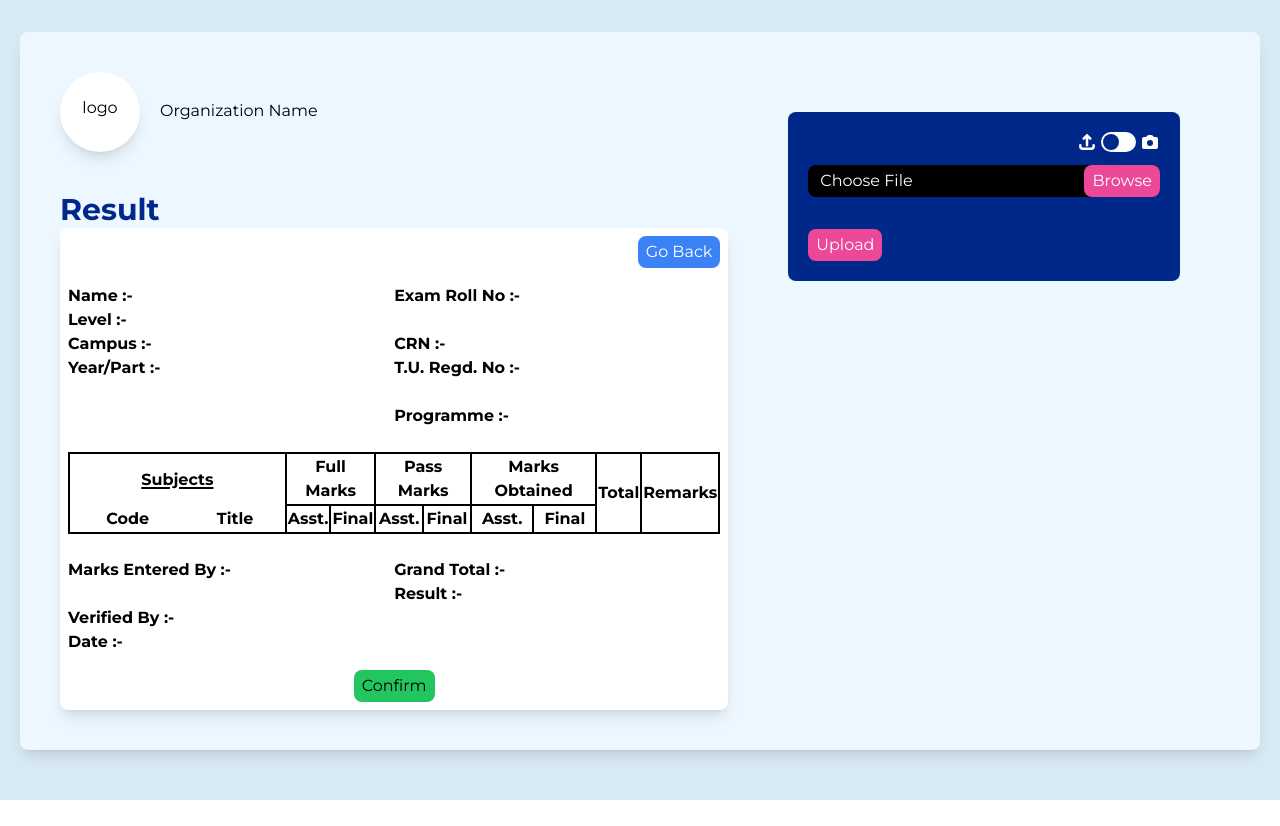
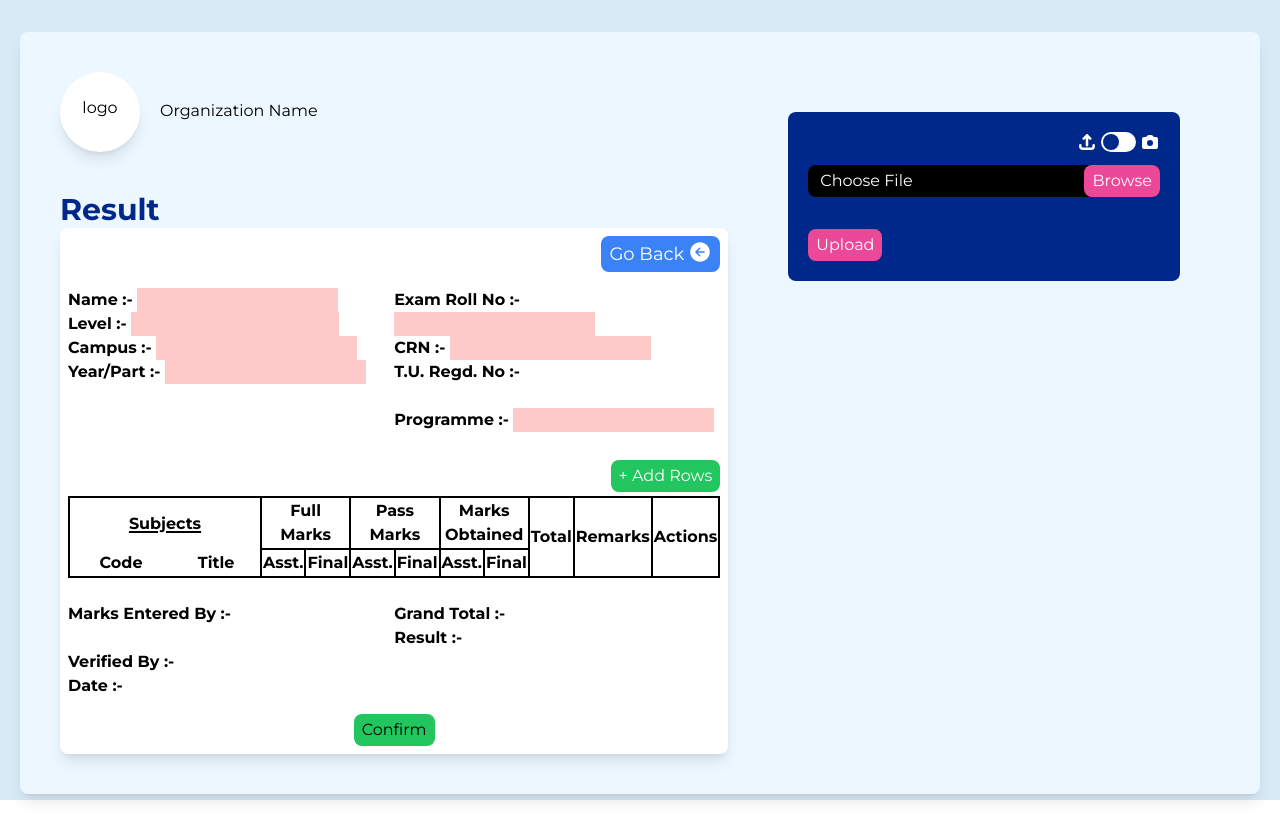
Before and after one commit to SumitShrestha11/ResultProcessing, a React (Create React App) app: page / in a window 1280 px wide. Both pictures are taken after a click on the button "Edit". Before the commit the page ends 800 px from the top, so only its background shows below. Built offline with nearby package versions, Linux system fonts and the light colour scheme.

Commit message:
added option to add and delete rows in editing table

```diff
--- a/package.json
+++ b/package.json
@@ -10,6 +10,7 @@
     "axios": "^0.25.0",
     "react": "^17.0.2",
     "react-dom": "^17.0.2",
+    "react-icons": "^4.3.1",
     "react-scripts": "5.0.0",
     "sass": "^1.48.0",
     "web-vitals": "^2.1.3"
--- a/src/App.js
+++ b/src/App.js
@@ -11,7 +11,6 @@ import ErrorBoundary from './components/ErrorBoundary';
 
 function App() {
   const [isLoading, setIsLoading] = useState(false);
-  console.log(isLoading);
   const [resultData, setResultData] = useState({
     studentInfo:{
       name: "",
--- a/src/components/Result/components/EditingTable.jsx
+++ b/src/components/Result/components/EditingTable.jsx
@@ -1,16 +1,26 @@
-import { useState } from 'react';
+import { useState, useEffect, useRef } from 'react';
 import axios from 'axios';
+import { MdDelete } from 'react-icons/md'
 
 const EditingTable = ({editData, setEditData}) => {
-    console.log(editData)
-    const [message, setMessage] = useState(null);
+    const initialMessage = {data:null,color:'blue'};
+    const [message, setMessage] = useState(initialMessage);
+    // const ref = useRef(null)
+
 
     const postData = async(values) => {
-        const res = await axios.post('http://localhost:5000/confirm', values);
-        setMessage(res.data);
+        try{
+            const res = await axios.post('http://localhost:5000/confirm', values);
+            setMessage({...message,data:res.data});
+        } catch(err) {
+            setMessage({
+                data:"Invalid Data! Please check if the data is correct",
+                color:'red'
+            });
+        }
         setTimeout(()=>{
-            setMessage(null);
-        },5000)
+            setMessage(initialMessage);
+        },10000)
     }
 
     const onResultDataChange = (e) => {
@@ -45,23 +55,59 @@ const EditingTable = ({editData, setEditData}) => {
         postData(editData);                         // push data to backend
     }
 
+    const onRowAdd = () => {
+        const initialNewRowData = {
+            code:null,
+            subject:null,
+            fullMarks:{
+                asst:null,
+                final:null
+            },
+            passMarks:{
+                asst:null,
+                final:null
+            },
+            obtainedMarks:{
+                asst:null,
+                final:null
+            },
+            total:null,
+            remarks:null
+        }
+        let newTableData = [...editData.tableData]
+        newTableData.unshift({...initialNewRowData})
+        //console.log({newData:{...editData, tableData: newTableData}})
+        setEditData({...editData,tableData:[...newTableData]})
+    }
+
+    const onRowDelete = (index) => {
+        // let newTableData = [...editData.tableData]
+        // newTableData.splice(index,1);
+        setEditData({...editData,tableData:[...editData.tableData.filter((d,i) => i!==index)]})
+        setMessage({data:"Row Deleted", color:'green'})
+        setTimeout(()=>{
+            setMessage(initialMessage);
+        },10000)
+    }
+
   return (
     <div>
         <div id="studentInfo" className="flex">
             <div className="flex-1">
-                <p className="font-black">Name :- <input id="name" className="outline-none" defaultValue={editData.studentInfo.name} onChange={onResultDataChange} /></p>
-                <p className="font-black">Level :- <input id="level" className="outline-none w-52" defaultValue={editData.studentInfo.level} onChange={onResultDataChange} /></p>
-                <p className="font-black">Campus :- <input id="campus" className="outline-none" defaultValue={editData.studentInfo.campus} onChange={onResultDataChange} /></p>
-                <p className="font-black">Year/Part :- <input id="yearpart" className="outline-none" defaultValue={editData.studentInfo.yearpart} onChange={onResultDataChange} /></p>
+                <p className="font-black">Name :- <input id="name" className={`outline-none ${editData.studentInfo.name?"":"bg-red-200"}`} defaultValue={editData.studentInfo.name} onChange={onResultDataChange} /></p>
+                <p className="font-black">Level :- <input id="level" className={`outline-none w-52 ${editData.studentInfo.level?"":"bg-red-200"}`} defaultValue={editData.studentInfo.level} onChange={onResultDataChange} /></p>
+                <p className="font-black">Campus :- <input id="campus" className={`outline-none ${editData.studentInfo.campus?"":"bg-red-200"}`} defaultValue={editData.studentInfo.campus} onChange={onResultDataChange} /></p>
+                <p className="font-black">Year/Part :- <input id="yearpart" className={`outline-none ${editData.studentInfo.yearpart?"":"bg-red-200"}`} defaultValue={editData.studentInfo.yearpart} onChange={onResultDataChange} /></p>
             </div>
             <div className="flex-1">
-                <p className="font-black">Exam Roll No :- <input id="examRollNo" className="outline-none" defaultValue={editData.studentInfo.examRollNo} onChange={onResultDataChange} /></p>
-                <p className="font-black">CRN :- <input id="CRN" className="outline-none" defaultValue={editData.studentInfo.CRN} onChange={onResultDataChange} /></p>
+                <p className="font-black">Exam Roll No :- <input id="examRollNo" className={`outline-none ${editData.studentInfo.examRollNo?"":"bg-red-200"}`} defaultValue={editData.studentInfo.examRollNo} onChange={onResultDataChange} /></p>
+                <p className="font-black">CRN :- <input id="CRN" className={`outline-none ${editData.studentInfo.CRN?"":"bg-red-200"}`} defaultValue={editData.studentInfo.CRN} onChange={onResultDataChange} /></p>
                 <p className="font-black">T.U. Regd. No :- <input id="TURegdNo" className="outline-none" defaultValue={editData.studentInfo.TURegdNo} onChange={onResultDataChange} /></p>
-                <p className="font-black">Programme :- <input id="programme" className="outline-none" defaultValue={editData.studentInfo.programme} onChange={onResultDataChange} /></p>
+                <p className="font-black">Programme :- <input id="programme" className={`outline-none ${editData.studentInfo.programme?"":"bg-red-200"}`} defaultValue={editData.studentInfo.programme} onChange={onResultDataChange} /></p>
             </div>
         </div>
         <br></br>
+        <button className='float-right transition duration-150 ease-in-out cursor-pointer bg-green-500 hover:bg-green-600 transform hover:-translate-y-1 mt-1 mb-1 px-2 py-1 rounded-lg text-white' onClick={onRowAdd}>+ Add Rows</button>
         <table className="border-2 border-black text-center w-full">
             <thead>
                 <tr>
@@ -71,6 +117,8 @@ const EditingTable = ({editData, setEditData}) => {
                     <th className="border-2 border-black" colSpan="2">Marks Obtained</th>
                     <th className="border-2 border-black" rowSpan="2">Total</th>
                     <th className="border-2 border-black" rowSpan="2">Remarks</th>
+                    <th className="border-2 border-black" rowSpan="2">Actions</th>
+
                 </tr>
                 <tr>
                     <th className="border-2 border-black border-r-0 border-t-0">Code</th>
@@ -85,18 +133,20 @@ const EditingTable = ({editData, setEditData}) => {
             </thead>
             <tbody>
                 {editData.tableData?editData.tableData.map((subjectData, index )=> {
+                    console.log(subjectData, index)
                     return (
-                        <tr key={index} id={index}>
-                            <th className="border-2 border-black border-r-0"><input id="code" className="text-center outline-none font-black" size="5" maxLength="5" defaultValue={subjectData.code} onChange={onResultDataChange} /></th>
-                            <th className="border-2 border-black border-l-0"><textarea id="subject" className="resize-none outline-none font-black text-center overflow-hidden" rows="3" maxLength="100" defaultValue={subjectData.subject} onChange={onResultDataChange} /></th>
-                            <td className="border-2 border-black"><input id="fullMarks.asst" className="text-center outline-none" size="2" maxLength="2" defaultValue={subjectData.fullMarks.asst} onChange={onResultDataChange} /></td>
-                            <td className="border-2 border-black"><input id="fullMarks.final" className="text-center outline-none" size="2" maxLength="2" defaultValue={subjectData.fullMarks.final} onChange={onResultDataChange} /></td>
-                            <td className="border-2 border-black"><input id="passMarks.asst" className="text-center outline-none" size="2" maxLength="2" defaultValue={subjectData.passMarks.asst} onChange={onResultDataChange} /></td>
-                            <td className="border-2 border-black"><input id="passMarks.final" className="text-center outline-none" size="2" maxLength="2" defaultValue={subjectData.passMarks.final} onChange={onResultDataChange} /></td>
-                            <td className="border-2 border-black"><input id="obtainedMarks.asst" className="text-center outline-none" size="2" maxLength="2" defaultValue={subjectData.obtainedMarks.asst} onChange={onResultDataChange} /></td>
-                            <td className="border-2 border-black"><input id="obtainedMarks.final" className="text-center outline-none" size="2" maxLength="2" defaultValue={subjectData.obtainedMarks.final} onChange={onResultDataChange} /></td>
-                            <td className="border-2 border-black"><input id="total" className="text-center outline-none" size="3" maxLength="3" defaultValue={subjectData.total} onChange={onResultDataChange} /></td>
-                            <td className="border-2 border-black"><input id="remarks" className="text-center outline-none" size="2" maxLength="2" defaultValue={subjectData.remarks} onChange={onResultDataChange} /></td>
+                        <tr key={subjectData.subject+index} id={index}>
+                            <th className={`border-2 border-black border-r-0 ${subjectData.code?"":"bg-red-200"} `}><input id="code" className="text-center outline-none bg-inherit font-black" size="5" maxLength="5" defaultValue={subjectData.code} onChange={onResultDataChange} /></th>
+                            <th className={`border-2 border-black border-l-0 ${subjectData.subject?"":"bg-red-200"}`}><textarea id="subject" className="bg-inherit resize-none outline-none font-black text-center overflow-hidden" rows="3" maxLength="100" defaultValue={subjectData.subject} onChange={onResultDataChange} /></th>
+                            <td className={`border-2 border-black ${subjectData.fullMarks.asst?"":"bg-red-200"}`}><input id="fullMarks.asst" className="bg-inherit text-center outline-none" size="2" maxLength="2" defaultValue={subjectData.fullMarks.asst} onChange={onResultDataChange} /></td>
+                            <td className={`border-2 border-black ${subjectData.fullMarks.final?"":"bg-red-200"}`}><input id="fullMarks.final" className="bg-inherit text-center outline-none" size="2" maxLength="2" defaultValue={subjectData.fullMarks.final} onChange={onResultDataChange} /></td>
+                            <td className={`border-2 border-black ${subjectData.passMarks.asst?"":"bg-red-200"}`}><input id="passMarks.asst" className="bg-inherit text-center outline-none" size="2" maxLength="2" defaultValue={subjectData.passMarks.asst} onChange={onResultDataChange} /></td>
+                            <td className={`border-2 border-black ${subjectData.passMarks.final?"":"bg-red-200"}`}><input id="passMarks.final" className="bg-inherit text-center outline-none" size="2" maxLength="2" defaultValue={subjectData.passMarks.final} onChange={onResultDataChange} /></td>
+                            <td className={`border-2 border-black ${subjectData.obtainedMarks.asst?"":"bg-red-200"}`}><input id="obtainedMarks.asst" className="bg-inherit text-center outline-none" size="2" maxLength="2" defaultValue={subjectData.obtainedMarks.asst} onChange={onResultDataChange} /></td>
+                            <td className={`border-2 border-black ${subjectData.obtainedMarks.final?"":"bg-red-200"}`}><input id="obtainedMarks.final" className="bg-inherit text-center outline-none" size="2" maxLength="2" defaultValue={subjectData.obtainedMarks.final} onChange={onResultDataChange} /></td>
+                            <td className={`border-2 border-black ${subjectData.total?"":"bg-red-200"}`}><input id="total" className="bg-inherit text-center outline-none" size="3" maxLength="3" defaultValue={subjectData.total} onChange={onResultDataChange} /></td>
+                            <td className="border-2 border-black"><input id="remarks" className="bg-inherit text-center outline-none" size="2" maxLength="2" defaultValue={subjectData.remarks} onChange={onResultDataChange} /></td>
+                            <td className="border-2 border-black"><button id="actions" className="transition duration-150 ease-in-out cursor-pointer transform hover:-translate-y-1 mt-4 px-2 py-1 rounded-lg text-white" onClick={e=>onRowDelete(index)}><MdDelete className='text-red-500 text-3xl'/></button></td>
                         </tr>
                     )
                 }):<tr></tr>}
@@ -119,8 +169,8 @@ const EditingTable = ({editData, setEditData}) => {
                 Confirm
             </button>
         </div>
-        {message
-            ?(<div className='p-2 mt-2 rounded-lg bg-blue-200 text-center'>{message}</div>)
+        {message.data
+            ?(<div className={'p-2 mt-2 rounded-lg bg-'+message.color+'-200 text-center'}>{message.data}</div>)
             :''
         }
 
--- a/src/components/Result/components/ResultTable.jsx
+++ b/src/components/Result/components/ResultTable.jsx
@@ -2,29 +2,43 @@ import { useState } from 'react';
 import axios from 'axios';
 
 const ResultTable = ({resultData}) => {
-    const [message, setMessage] = useState(null);
+    const initialMessage = {data:null,color:'blue'};
+    const [message, setMessage] = useState(initialMessage);
     const onClick = async() => {
-        const res = await axios.post('http://localhost:5000/confirm', resultData);
-        setMessage(res.data);
+        try{
+            const res = await axios.post('http://localhost:5000/confirm', resultData);
+            setMessage({...message,data:res.data});
+
+        } catch(err) {
+
+            setMessage({
+                data:"Invalid Data! Please check if the data is correct",
+                color:'red'
+            });
+            console.log({message})
+            // setTimeout(()=>{
+            //     setMessage(null);
+            // },5000)
+        }
         setTimeout(()=>{
-            setMessage(null);
-        },5000)
+            setMessage(initialMessage);
+        },10000)
 
     }
   return (
     <div>
-      <div className="flex">
+      <div className="flex gap-1">
                 <div className="flex-1">
-                    <p className="font-black">Name :- {resultData.studentInfo.name}</p>
-                    <p className="font-black">Level :- {resultData.studentInfo.level}</p>
-                    <p className="font-black">Campus :- {resultData.studentInfo.campus}</p>
-                    <p className="font-black">Year/Part :- {resultData.studentInfo.yearpart}</p>
+                    <p className={`font-black ${resultData.studentInfo.name?"":"bg-red-200"}`}>Name :- {resultData.studentInfo.name}</p>
+                    <p className={`font-black ${resultData.studentInfo.level?"":"bg-red-200"}`}>Level :- {resultData.studentInfo.level}</p>
+                    <p className={`font-black ${resultData.studentInfo.campus?"":"bg-red-200"}`}>Campus :- {resultData.studentInfo.campus}</p>
+                    <p className={`font-black ${resultData.studentInfo.yearpart?"":"bg-red-200"}`}>Year/Part :- {resultData.studentInfo.yearpart}</p>
                 </div>
                 <div className="flex-1">
-                    <p className="font-black">Exam Roll No :- {resultData.studentInfo.examRollNo}</p>
-                    <p className="font-black">CRN :- {resultData.studentInfo.CRN}</p>
+                    <p className={`font-black ${resultData.studentInfo.examRollNo?"":"bg-red-200"}`}>Exam Roll No :- {resultData.studentInfo.examRollNo}</p>
+                    <p className={`font-black ${resultData.studentInfo.CRN?"":"bg-red-200"}`}>CRN :- {resultData.studentInfo.CRN}</p>
                     <p className="font-black">T.U. Regd. No :- {resultData.studentInfo.TURegdNo}</p>
-                    <p className="font-black">Programme :- {resultData.studentInfo.programme}</p>
+                    <p className={`font-black ${resultData.studentInfo.programme?"":"bg-red-200"}`}>Programme :- {resultData.studentInfo.programme}</p>
                 </div>
             </div>
             <br></br>
@@ -53,15 +67,15 @@ const ResultTable = ({resultData}) => {
                     {resultData.tableData?resultData.tableData.map((subjectResult, index) => {
                         return (
                             <tr key={index}>
-                                <th className="border-2 border-black border-r-0">{subjectResult?subjectResult.code:""}</th>
-                                <th className="border-2 border-black border-l-0">{subjectResult?subjectResult.subject:""}</th>
-                                <td className="border-2 border-black">{subjectResult?subjectResult.fullMarks.asst:""}</td>
-                                <td className="border-2 border-black">{subjectResult?subjectResult.fullMarks.final:""}</td>
-                                <td className="border-2 border-black">{subjectResult?subjectResult.passMarks.asst:""}</td>
-                                <td className="border-2 border-black">{subjectResult?subjectResult.passMarks.final:""}</td>
-                                <td className="border-2 border-black">{subjectResult?subjectResult.obtainedMarks.asst:""}</td>
-                                <td className="border-2 border-black">{subjectResult?subjectResult.obtainedMarks.final:""}</td>
-                                <td className="border-2 border-black">{subjectResult?subjectResult.total:""}</td>
+                                <th className={`border-2 border-black border-r-0 ${subjectResult.code?"":"bg-red-200"} `}>{subjectResult?subjectResult.code:""}</th>
+                                <th className={`border-2 border-black border-l-0 ${subjectResult.subject?"":"bg-red-200"}`}>{subjectResult?subjectResult.subject:""}</th>
+                                <td className={`border-2 border-black ${subjectResult.fullMarks.asst?"":"bg-red-200"}`}>{subjectResult?subjectResult.fullMarks.asst:""}</td>
+                                <td className={`border-2 border-black ${subjectResult.fullMarks.final?"":"bg-red-200"}`}>{subjectResult?subjectResult.fullMarks.final:""}</td>
+                                <td className={`border-2 border-black ${subjectResult.passMarks.asst?"":"bg-red-200"}`}>{subjectResult?subjectResult.passMarks.asst:""}</td>
+                                <td className={`border-2 border-black ${subjectResult.passMarks.final?"":"bg-red-200"}`}>{subjectResult?subjectResult.passMarks.final:""}</td>
+                                <td className={`border-2 border-black ${subjectResult.obtainedMarks.asst?"":"bg-red-200"}`}>{subjectResult?subjectResult.obtainedMarks.asst:""}</td>
+                                <td className={`border-2 border-black ${subjectResult.obtainedMarks.final?"":"bg-red-200"}`}>{subjectResult?subjectResult.obtainedMarks.final:""}</td>
+                                <td className={`border-2 border-black ${subjectResult.total?"":"bg-red-200"}`}>{subjectResult?subjectResult.total:""}</td>
                                 <td className="border-2 border-black">{subjectResult?subjectResult.remarks:""}</td>
                             </tr>
                         )
@@ -85,8 +99,8 @@ const ResultTable = ({resultData}) => {
                     Confirm
                 </button>
             </div>
-            {message
-            ?(<div className='p-2 mt-2 rounded-lg bg-blue-200 text-center'>{message}</div>)
+            {message.data
+            ?(<div className={'p-2 mt-2 rounded-lg bg-'+message.color+'-200 text-center'}>{message.data}</div>)
             :''
             }
     </div>
--- a/src/components/Result/index.jsx
+++ b/src/components/Result/index.jsx
@@ -2,6 +2,8 @@ import {useState} from 'react'
 import ResultTable from './components/ResultTable'
 import EditingTable from './components/EditingTable'
 import Loader from '../Loader';
+import { MdEdit } from 'react-icons/md';
+import { IoArrowBackCircle } from 'react-icons/io5';
 
 const Result = ({isLoading, resultData, setResultData}) => {
     const [editTable, setEditTable] = useState(false);
@@ -12,20 +14,26 @@ const Result = ({isLoading, resultData, setResultData}) => {
 
     return (
         <>
-        {isLoading?(
-            <div className='z-3 absolute grid justify-items-center items-center bg-zinc-50/75 w-[810px] h-[380px] '>
-            <Loader />
-            </div>
-        ):''}
+
 
         <div className='bg-white rounded-lg shadow-lg p-2 static'>
+            {isLoading?(
+                <div className='z-3 grid justify-items-center items-center w-[808px] h-[380px] text-3xl'>
+                <Loader />
+                Processing...
+                </div>
+            ): (
+            <>
             <div className='flex justify-end'>
-            <button className='transition duration-150 ease-in-out cursor-pointer bg-blue-500 hover:bg-blue-600 text-white mb-4 px-2 py-1 rounded-lg' onClick={onClick}>
-                {!editTable?'Edit':'Go Back'}
+            <button className='flex transition duration-150 ease-in-out cursor-pointer bg-blue-500 hover:bg-blue-600 text-white mb-4 px-2 py-1 rounded-lg text-lg' onClick={onClick}>
+                {!editTable?(<>Edit <MdEdit className='text-2xl ml-1' /></>):(<>Go Back <IoArrowBackCircle className='text-2xl ml-1' /></>)}
             </button>
             </div>
 
             {!editTable?<ResultTable resultData={resultData} />:<EditingTable editData={resultData} setEditData={setResultData}/>}
+            </>
+            )
+            }
         </div>
         </>
     )
--- a/tailwind.config.js
+++ b/tailwind.config.js
@@ -8,6 +8,7 @@ module.exports = {
         //you can add your own custom colors here
         'mainWindow': '#ECF7FF',
         'dark-blue': '#00288A',
+        'mainWindowTransparent': '#ECF7FF80'
       },
     },
   },
```
Also changed, not shown: src/components/InputArea/components/Upload/index.jsx (+13 -9 lines), 1 other file (tests, documents, lock files or other folders).
